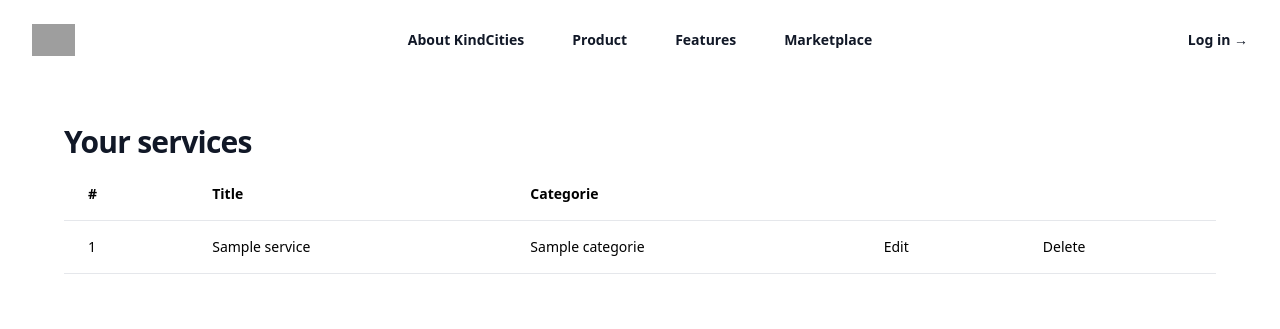
After one commit to eleo-jens/KindCities, a Symfony app: template templates/service/hostServices.html.twig in a window 1280 px wide. The commit adds this page. Shown: the top 329 px of the page. Run offline with Twig, Linux system fonts and the light colour scheme; the template is opened without the code that fills it: most values are stand-ins (such as "Sample title", 1, 10 or a date in 2020); some libraries are stand-ins or nearby versions; grey boxes are pictures that could not be loaded.

Commit message:
style serviceSearch profile seeService createService

```diff
--- a/templates/host/index.html.twig
+++ b/templates/host/index.html.twig
@@ -13,7 +13,7 @@
 			<a href=" {{ path('host_reservation') }}">See my reservations</a>
 		</div>
 		<div>
-			<a href="#">See my services</a>
+			<a href=" {{ path('host_services') }}">See my services</a>
 		</div>
 		<div>
 			<a href="{{ path('host_profile')}}">See my profile</a>
--- a/templates/refugee/index.html.twig
+++ b/templates/refugee/index.html.twig
@@ -6,7 +6,7 @@
 
     <div><a href=" {{ path('search_service') }}">Find a service</a></div>
     <div><a href=" {{ path('user_reservation') }}">See my reservations</a></div>
-    <div><a href="#">Update my profile</a></div>
+    <div><a href=" {{ path('refugee_profile') }}">See my profile</a></div>
 </div>
 </div>
 {% endblock %}
--- a/templates/reservation/host_reservations.html.twig
+++ b/templates/reservation/host_reservations.html.twig
@@ -49,7 +49,7 @@
 
 {% if passedBookings|length > 0 %}
     	<div class="relative isolate px-6 my-6 pt-14 lg:px-8">
-		  <h1 class="text-3xl font-bold tracking-tight text-gray-900">Upcoming Reservations</h1>
+		  <h1 class="text-3xl font-bold tracking-tight text-gray-900">Passed Reservations</h1>
       <div class="flex flex-col">
         <div class="overflow-x-auto sm:-mx-6 lg:-mx-8">
           <div class="inline-block min-w-full py-2 sm:px-6 lg:px-8">
--- a/templates/reservation/user_reservations.html.twig
+++ b/templates/reservation/user_reservations.html.twig
@@ -55,8 +55,8 @@
 		{% endif %}
 
 		{% if passedBookings|length > 0 %}
-			div class="relative isolate px-6 my-6 pt-14 lg:px-8">
-		  <h1 class="text-3xl font-bold tracking-tight text-gray-900">Upcoming Reservations</h1>
+			<div class="relative isolate px-6 my-6 pt-14 lg:px-8">
+		  <h1 class="text-3xl font-bold tracking-tight text-gray-900">Passed Reservations</h1>
       <div class="flex flex-col">
         <div class="overflow-x-auto sm:-mx-6 lg:-mx-8">
           <div class="inline-block min-w-full py-2 sm:px-6 lg:px-8">
--- /dev/null
+++ b/templates/service/hostServices.html.twig
@@ -0,0 +1,44 @@
+{% extends 'base.html.twig' %}
+
+{% block body %}
+
+{% if services|length > 0 %}
+<div class="relative isolate px-6 my-6 pt-14 lg:px-8">
+    <h1 class="text-3xl font-bold tracking-tight text-gray-900">Your services</h1>
+    <div class="flex flex-col">
+    <div class="overflow-x-auto sm:-mx-6 lg:-mx-8">
+        <div class="inline-block min-w-full py-2 sm:px-6 lg:px-8">
+        <div class="overflow-hidden">
+            <table class="min-w-full text-left text-sm font-light">
+            <thead class="border-b font-medium dark:border-neutral-500">
+                <tr>
+                <th scope="col" class="px-6 py-4">#</th>
+                <th scope="col" class="px-6 py-4">Title</th>
+                <th scope="col" class="px-6 py-4">Categorie</th>
+                <th scope="col" class="px-6 py-4"></th>
+                <th scope="col" class="px-6 py-4"></th>
+                </tr>
+            </thead>
+            <tbody>
+            {% for service in services %}
+                <tr class="border-b dark:border-neutral-500">
+                    <td class="whitespace-nowrap px-6 py-4 font-medium">1</td>
+                    <td class="whitespace-nowrap px-6 py-4">{{ service.name }}</td>
+                    <td class="whitespace-nowrap px-6 py-4">{{ service.categorie.name }}</td>
+                    <td class="whitespace-nowrap px-6 py-4"><a href="#" class="text-primary transition duration-150 ease-in-out hover:text-primary-600 focus:text-primary-600 active:text-primary-700 dark:text-primary-400 dark:hover:text-primary-500 dark:focus:text-primary-500 dark:active:text-primary-600">Edit</a></td>
+                    <td class="whitespace-nowrap px-6 py-4"><a href="#" class="text-danger transition duration-150 ease-in-out hover:text-danger-600 focus:text-danger-600 active:text-danger-700">Delete</a></td>
+                </tr>
+            {% endfor %}
+            </tbody>
+            </table>
+        </div>
+        </div>
+    </div>
+    </div>
+</div>
+{% else %}
+  <div>
+    <p>You haven't any services yet.</p>
+  </div>
+{% endif %}
+{% endblock %}
```
Also changed, not shown: src/Controller/ServiceController.php (+29 -1 lines), src/Form/SearchType.php (+10 -1 lines), src/Repository/ServiceRepository.php (+15 -0 lines), templates/service/search.html.twig (+19 -7 lines), public/images/services/capture-d-ecran-2023-02-16-174527-642ca6b763597934604403.png (added), public/images/services/error-642ca6b7641d2480288760.png (added).
